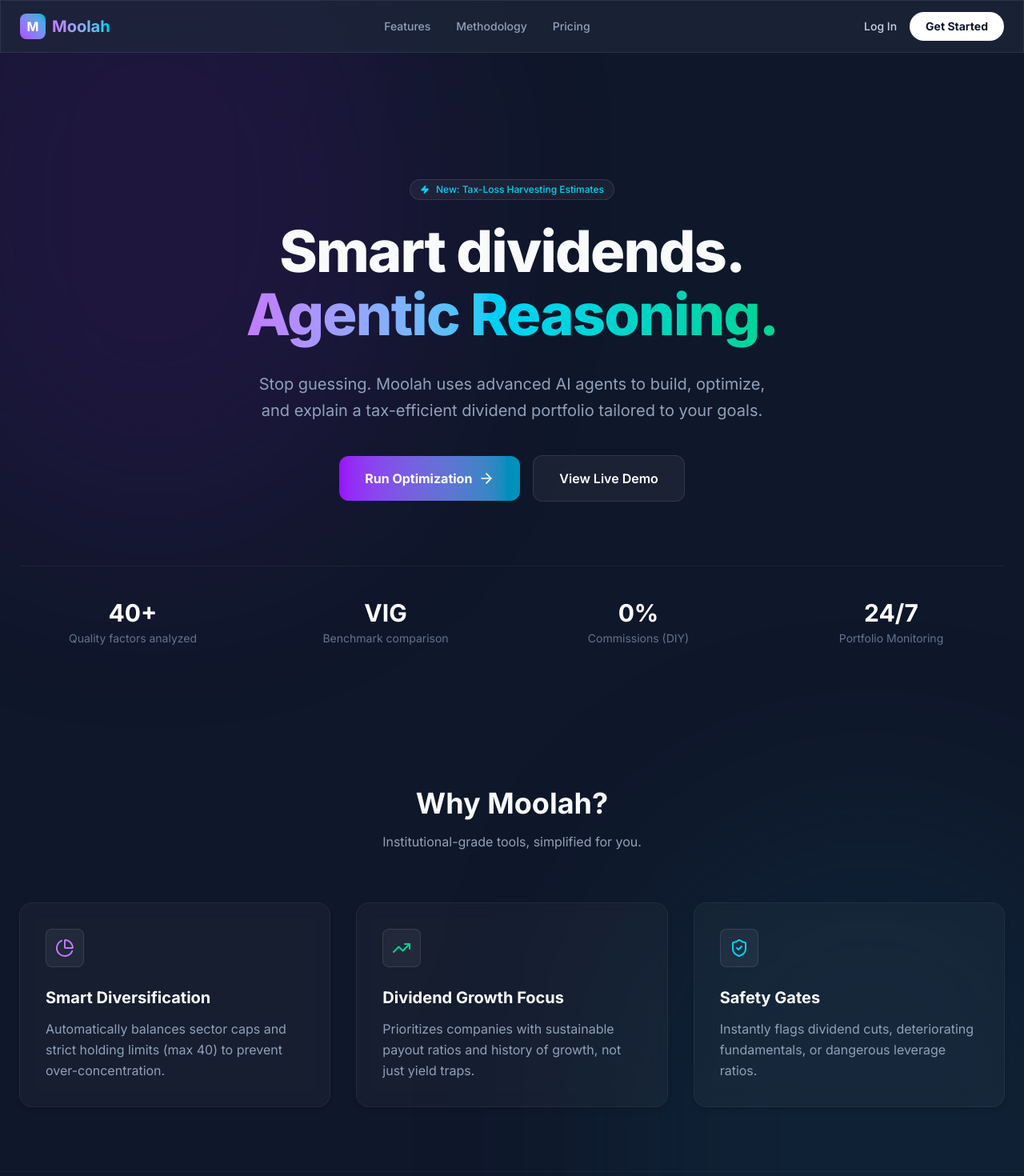
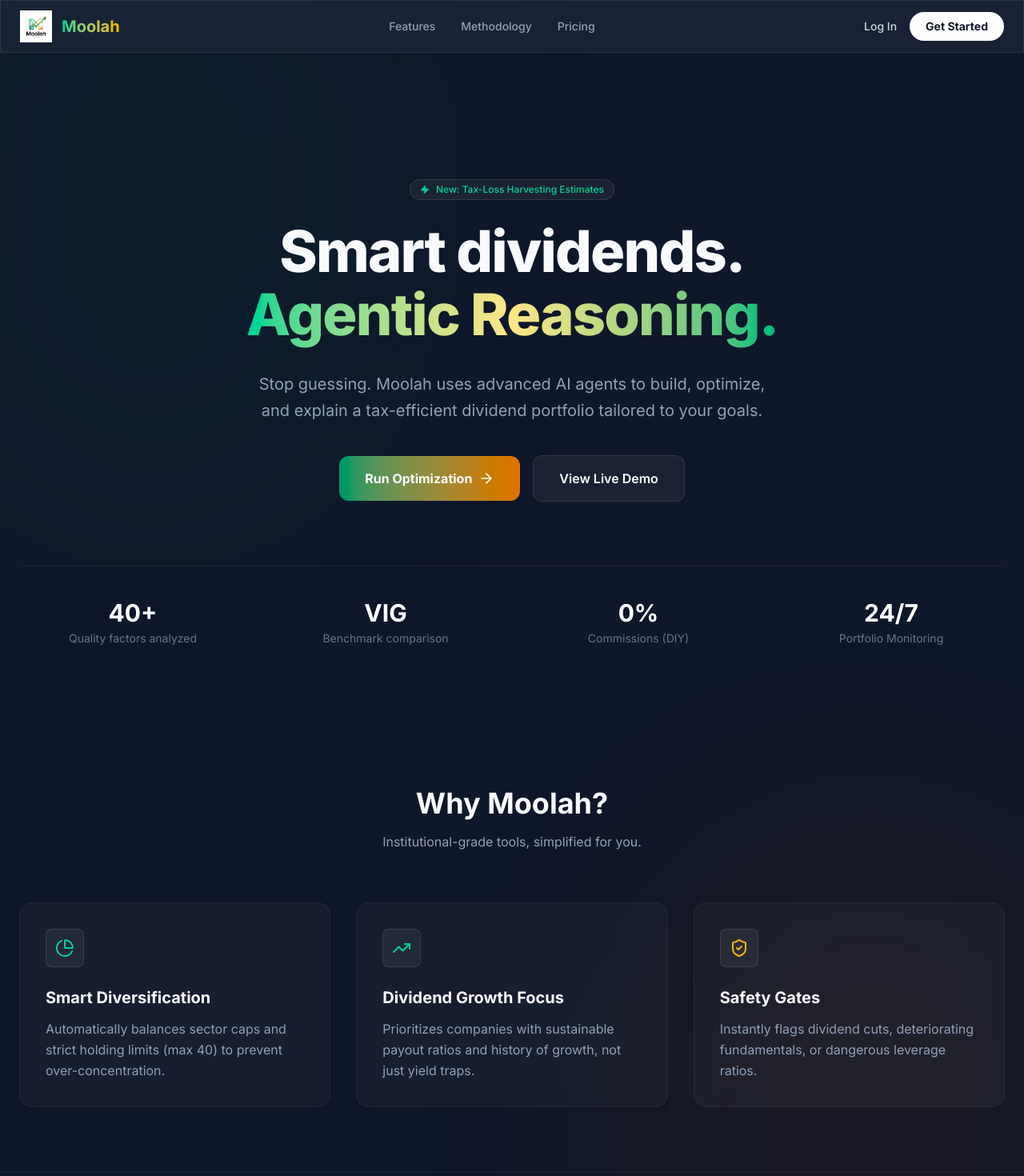
Before and after one commit to jscottvogel/Moolah, a Next.js app in the folder ui/: page / in a window 1280 px wide. Shown: the top 1470 px of the page at 80% size. Built offline with nearby package versions, Linux system fonts and the light colour scheme; what aws-amplify would draw is missing.

Commit message:
added icon and adjusted landing pages

```diff
--- a/ui/app/layout.tsx
+++ b/ui/app/layout.tsx
@@ -8,6 +8,10 @@
 export const metadata: Metadata = {
   title: "Moolah | Agentic Dividend Optimizer",
   description: "Generate production-grade dividend portfolios with AI. Optimized for income growth & tax efficiency.",
+  icons: {
+    icon: "/icon.png",
+    apple: "/icon.png",
+  }
 };
 
 export default function RootLayout({
--- a/ui/app/page.tsx
+++ b/ui/app/page.tsx
@@ -6,15 +6,15 @@
     <div className="min-h-screen flex flex-col relative overflow-hidden">
       {/* Background Gradients */}
       <div className="absolute top-0 left-0 w-full h-full overflow-hidden -z-10 pointer-events-none">
-        <div className="absolute top-[-10%] left-[-10%] w-[50%] h-[50%] bg-purple-900/20 rounded-full blur-[120px]" />
-        <div className="absolute bottom-[-10%] right-[-10%] w-[50%] h-[50%] bg-cyan-900/20 rounded-full blur-[120px]" />
+        <div className="absolute top-[-10%] left-[-10%] w-[50%] h-[50%] bg-emerald-900/10 rounded-full blur-[120px]" />
+        <div className="absolute bottom-[-10%] right-[-10%] w-[50%] h-[50%] bg-amber-900/10 rounded-full blur-[120px]" />
       </div>
 
       <header className="fixed w-full z-50 glass border-b border-white/5">
         <div className="container mx-auto px-6 h-16 flex items-center justify-between">
-          <div className="flex items-center gap-2">
-            <div className="w-8 h-8 bg-gradient-to-tr from-purple-500 to-cyan-500 rounded-lg flex items-center justify-center font-bold text-white">M</div>
-            <div className="text-xl font-bold bg-clip-text text-transparent bg-gradient-to-r from-purple-400 to-cyan-400">
+          <div className="flex items-center gap-3">
+            <img src="/logo.png" alt="Moolah Logo" className="w-10 h-10 object-contain" />
+            <div className="text-xl font-bold bg-clip-text text-transparent bg-gradient-to-r from-emerald-400 to-amber-400">
               Moolah
             </div>
           </div>
@@ -35,12 +35,12 @@
       <main className="flex-grow pt-32 pb-20">
         {/* Hero */}
         <section className="container mx-auto px-6 py-16 md:py-24 text-center">
-          <div className="inline-flex items-center gap-2 px-3 py-1 rounded-full bg-white/5 border border-white/10 text-xs font-medium text-cyan-400 mb-6">
+          <div className="inline-flex items-center gap-2 px-3 py-1 rounded-full bg-white/5 border border-white/10 text-xs font-medium text-emerald-400 mb-6">
             <Zap className="w-3 h-3 fill-current" /> New: Tax-Loss Harvesting Estimates
           </div>
           <h1 className="text-5xl md:text-7xl font-extrabold tracking-tight mb-8 leading-[1.1]">
             Smart dividends.<br />
-            <span className="bg-clip-text text-transparent bg-gradient-to-r from-purple-400 via-cyan-400 to-emerald-400 animate-gradient-x">
+            <span className="bg-clip-text text-transparent bg-gradient-to-r from-emerald-400 via-amber-200 to-emerald-500 animate-gradient-x">
               Agentic Reasoning.
             </span>
           </h1>
@@ -48,7 +48,7 @@
             Stop guessing. Moolah uses advanced AI agents to build, optimize, and explain a tax-efficient dividend portfolio tailored to your goals.
           </p>
           <div className="flex flex-col sm:flex-row justify-center gap-4 items-center">
-            <Link href="/login?screen=signup" className="px-8 py-4 bg-gradient-to-r from-purple-600 to-cyan-600 text-white font-bold rounded-xl hover:shadow-[0_0_30px_rgba(139,92,246,0.5)] transition-all flex items-center gap-2 w-full sm:w-auto justify-center">
+            <Link href="/login?screen=signup" className="px-8 py-4 bg-gradient-to-r from-emerald-600 to-amber-600 text-white font-bold rounded-xl hover:shadow-[0_0_30px_rgba(16,185,129,0.4)] transition-all flex items-center gap-2 w-full sm:w-auto justify-center">
               Run Optimization <ArrowRight className="w-5 h-5" />
             </Link>
             <Link href="#demo" className="px-8 py-4 bg-white/5 border border-white/10 text-white font-semibold rounded-xl hover:bg-white/10 transition-all w-full sm:w-auto justify-center flex">
@@ -86,7 +86,7 @@
 
           <div className="grid md:grid-cols-3 gap-8">
             <FeatureCard
-              icon={<PieChart className="w-6 h-6 text-purple-400" />}
+              icon={<PieChart className="w-6 h-6 text-emerald-400" />}
               title="Smart Diversification"
               description="Automatically balances sector caps and strict holding limits (max 40) to prevent over-concentration."
             />
@@ -96,7 +96,7 @@
               description="Prioritizes companies with sustainable payout ratios and history of growth, not just yield traps."
             />
             <FeatureCard
-              icon={<ShieldCheck className="w-6 h-6 text-cyan-400" />}
+              icon={<ShieldCheck className="w-6 h-6 text-amber-400" />}
               title="Safety Gates"
               description="Instantly flags dividend cuts, deteriorating fundamentals, or dangerous leverage ratios."
             />
```
Also changed, not shown: ui/public/icon.png (added), ui/public/logo.png (added).
